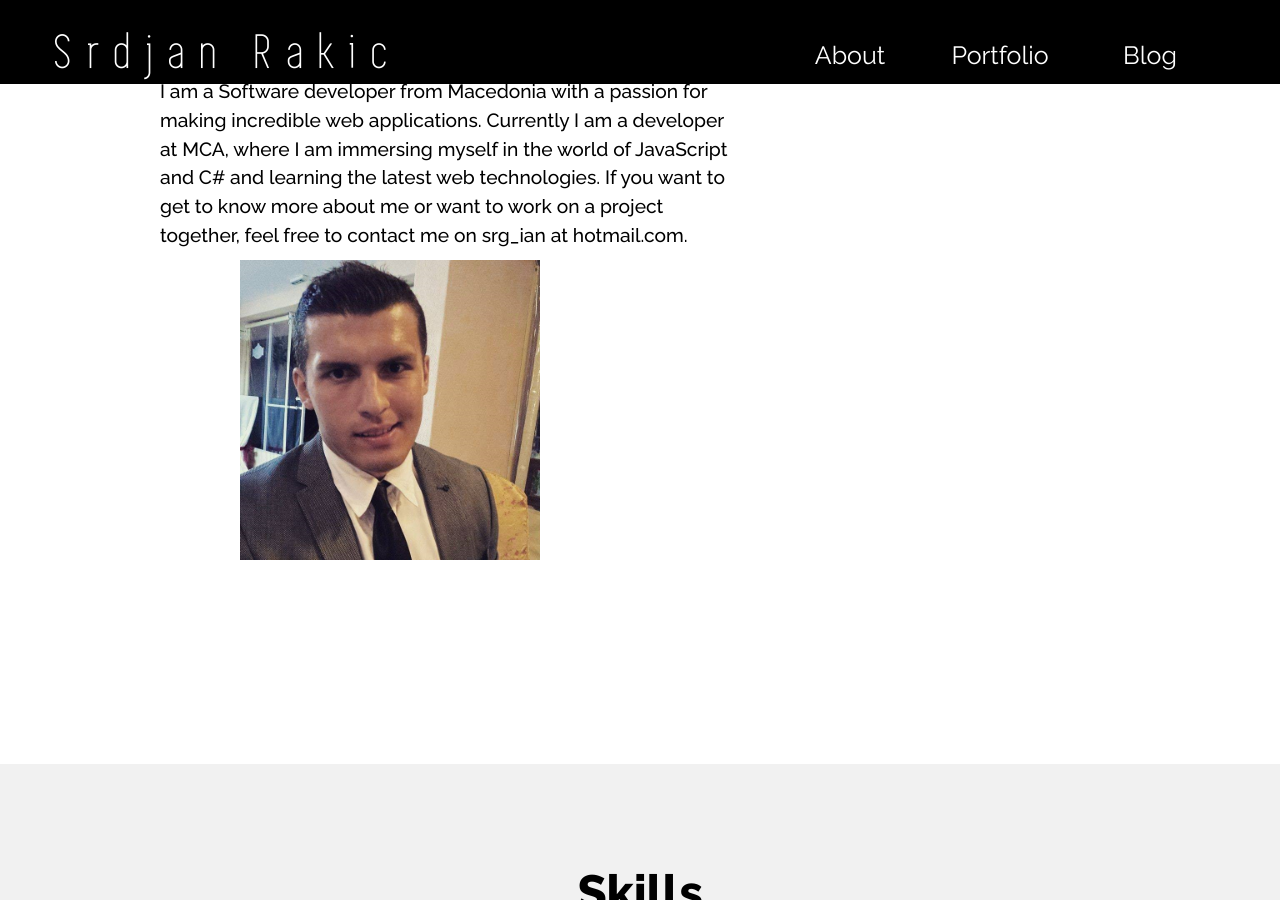
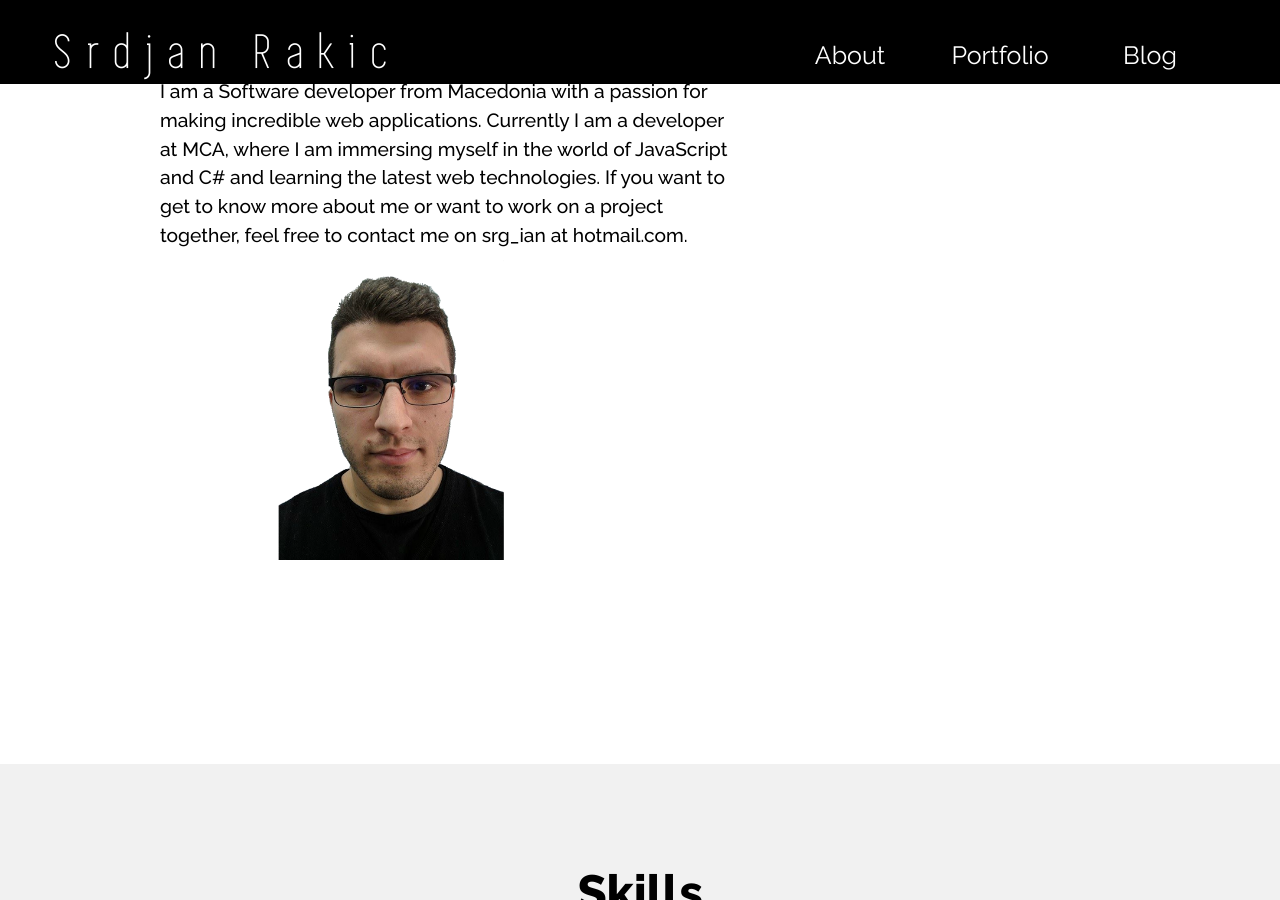
Before and after one commit to srdjanRakic/blog, a Jekyll site: the page built from index.html, in a window 1280 px wide and 900 px high, scrolled down 1245 px. Built offline with Jekyll 4.4.1, drawn with Linux system fonts in a browser that asks for light colours.

Commit message:
Personal picture changed

```diff
--- a/_includes/landing.html
+++ b/_includes/landing.html
@@ -20,7 +20,7 @@
                 <div class="about-text">
                   <h3>Srdjan Rakic</h3>
                     <h4>Full Stack Web Developer</h4>
-                    <p>I am a Software developer from Macedonia with a passion for making incredible web applications. Currently I am a developer at MCA, where I am immersing myself in the world of JavaScript and C# and learning the latest web technologies. If you want to get to know more about me or want to work on a project together, feel free to contact me on srg_ian at hotmail.com. </p>
+                    <p>I am a Software developer from Macedonia with a passion for making incredible web applications. Currently I am a developer at MCA, where I am immersing myself in the world of JavaScript and C# and learning the latest web technologies. If you want to get to know more about me or want to work on a project together, feel free to contact me on srg_ian at hotmail.com.</p>
                     <!--<a href="#" class="about-btn">Download Resume</a>-->
                 </div>
               <div class="srdjan-image"></div>
@@ -35,55 +35,49 @@
                     <div class="logo-container javascript" tabindex="0"><img class="logo-img" src="{{site.baseurl}}/src/img/logos/javascript-logo.png" /></div>
                     <div class="logo-container html5" tabindex="0"><img class="logo-img" src="{{site.baseurl}}/src/img/logos/html5-logo.png" /></div>
                     <div class="logo-container css3" tabindex="0"><img class="logo-img" src="{{site.baseurl}}/src/img/logos/css3-logo.png" /></div>
+                    <div class="logo-container typescript" tabindex="0"><img class="logo-img" src="{{site.baseurl}}/src/img/logos/typescript-logo.png" id="c#" /></div>
+
                     <div class="logo-container sass" tabindex="0"><img class="logo-img" src="{{site.baseurl}}/src/img/logos/sass-logo.svg" /></div>
                     <div class="logo-container angular" tabindex="0"><img class="logo-img" src="{{site.baseurl}}/src/img/logos/angular-logo.png" /></div>
-
                     <div class="logo-container bootstrap" tabindex="0"><img class="logo-img" src="{{site.baseurl}}/src/img/logos/bootstrap-logo.svg" /></div>
                     <div class="logo-container jquery" tabindex="0"><div class="horizontal-img"><img class="logo-img" src="{{site.baseurl}}/src/img/logos/jquery-logo.png" id="jquery"/></div></div>
+
                     <div class="logo-container webpack" tabindex="0"><img class="logo-img" src="{{site.baseurl}}/src/img/logos/webpack-logo.png" /></div>
                     <div class="logo-container gulp" tabindex="0"><div class="vertical-img"><img class="logo-img" src="{{site.baseurl}}/src/img/logos/gulp-logo.svg" id="gulp"/></div></div>
-
                     <div class="logo-container cSharp" tabindex="0"><img class="logo-img" src="{{site.baseurl}}/src/img/logos/cSharp-logo.png" id="c#" /></div>
-                    <div class="logo-container mysql"><img class="logo-img" src="{{site.baseurl}}/src/img/logos/mysql-logo.png" /></div>
 
             </div>
-            <!--<div class="column fundamentals">-->
-                <!--<h3>Fundamentals</h3>-->
-                <!--<div class="skill-column">-->
-                    <!--<ul>-->
-                        <!--<li>JavaScript</li>-->
-                        <!--<li>HTML5</li>-->
-                        <!--<li>CSS3</li>-->
-                        <!--<li>Node.js</li>-->
-                        <!--<li>MySQL</li>-->
-                        <!--<li>Firebase</li>-->
-                    <!--</ul>-->
-                <!--</div>-->
-            <!--</div>-->
-            <!--<div class="column libraries">-->
-                <!--<h3>Libraries & Frameworks</h3>-->
-                <!--<div class="skill-column">-->
-                    <!--<ul>-->
-                        <!--<li>Angular</li>-->
-                        <!--<li>React</li>-->
-                        <!--<li>Express</li>-->
-                        <!--<li>Jasmine</li>-->
-                        <!--<li>Karma</li>-->
-                        <!--<li>jQuery</li>-->
-                        <!--<li>Bootstrap</li>-->
-                    <!--</ul>-->
-                <!--</div>-->
-            <!--</div>-->
-            <!--<div class="column build">-->
-                <!--<h3>Build Tools</h3>-->
-                <!--<div class="skill-column">-->
-                    <!--<ul>-->
-                        <!--<li>Webpack</li>-->
-                        <!--<li>Grunt</li>-->
-                        <!--<li>Gulp</li>-->
-                    <!--</ul>-->
-                <!--</div>-->
-            <!--</div>-->
+            <!--<div class="column fundamentals">
+                <h3>Fundamentals</h3>
+                <div class="skill-column">
+                    <ul>
+                        <li>JavaScript</li>
+                        <li>HTML5</li>
+                        <li>CSS3</li>
+                        <li>C#</li>
+                    </ul>
+                </div>
+            </div>
+            <div class="column libraries">
+                <h3>Libraries & Frameworks</h3>
+                <div class="skill-column">
+                    <ul>
+                        <li>Angular 2</li>
+                        <li>jQuery</li>
+                        <li>Bootstrap</li>
+                        <li>Sass</li>
+                    </ul>
+                </div>
+            </div>
+            <div class="column build">
+                <h3>Build Tools</h3>
+                <div class="skill-column">
+                    <ul>
+                        <li>Webpack</li>
+                        <li>Gulp</li>
+                    </ul>
+                </div>
+            </div>-->
         </div>
     </section>
     <section class="work">
--- a/_sass/skill.scss
+++ b/_sass/skill.scss
@@ -93,6 +93,9 @@
       }
        &.cSharp {
         &:after {  content:'C#';  }
+      }
+      &.typescript {
+        &:after {  content:'TypeScript';  }
       }
       &.mysql {
         &:after {
```
Also changed, not shown: src/img/logos/typescript-logo.png (added), src/img/srdjanRakic.png.
